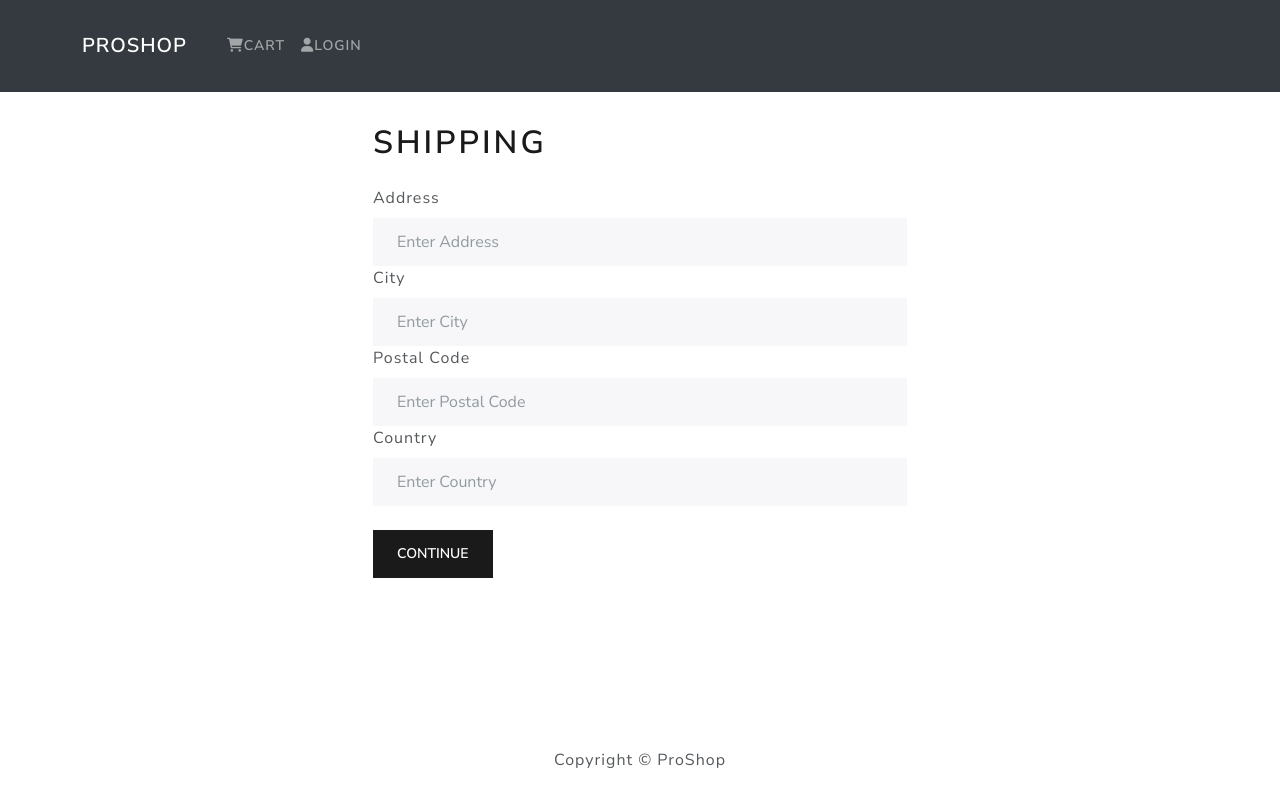
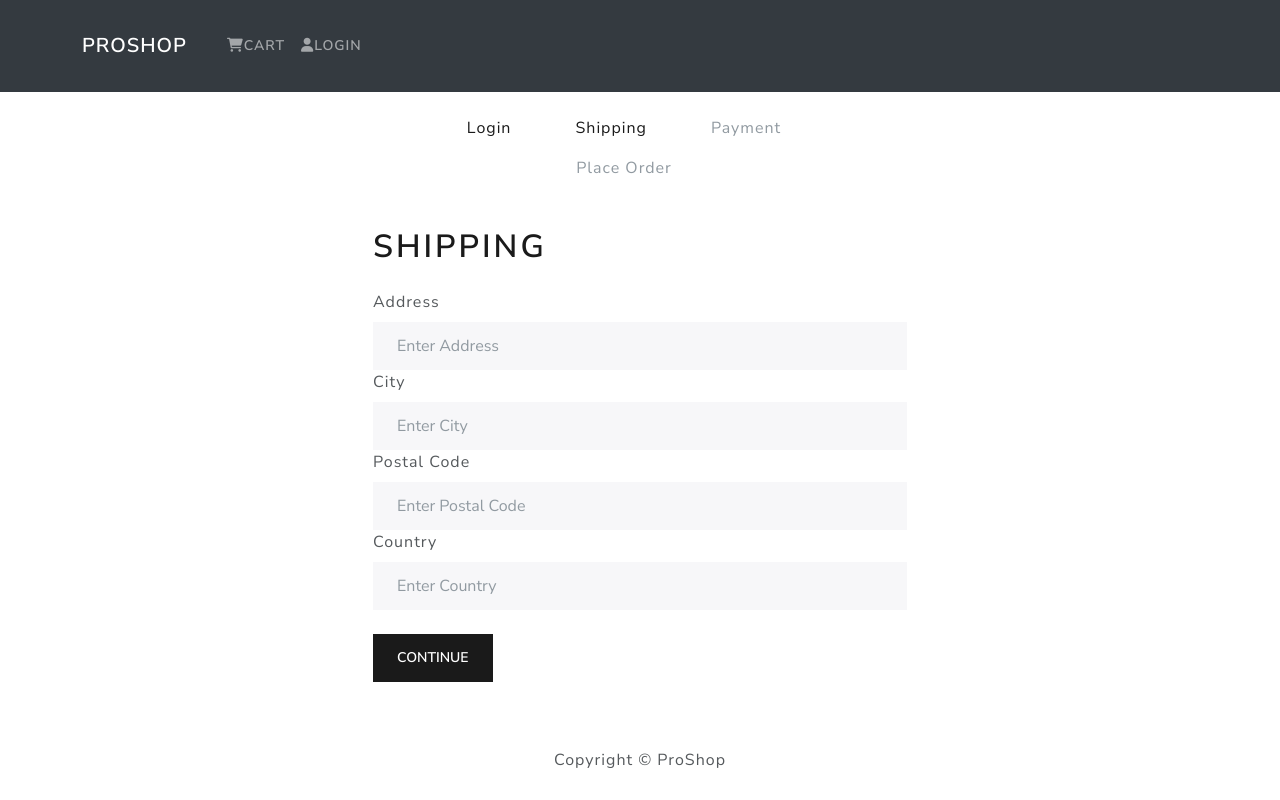
Before and after one commit to HomayoonAlimohammadi/eCommerce-Django-React, a React (Create React App) app in the folder frontend/: page /shipping in a window 1280 px wide. Built offline with nearby package versions, Linux system fonts and the light colour scheme.

Commit message:
Add checkout steps

```diff
--- /dev/null
+++ b/frontend/src/components/CheckoutSteps.js
@@ -0,0 +1,48 @@
+import React from 'react'
+import {Nav} from 'react-bootstrap'
+import {LinkContainer} from 'react-router-bootstrap'
+
+
+export default function CheckoutSteps({step1, step2, step3, step4}) {
+
+    return (
+    <Nav className='justify-content-center mb-4'>
+        <Nav.Item>
+            {step1 ? (
+                <LinkContainer to='/login'>
+                    <Nav.Link>Login</Nav.Link>
+                </LinkContainer>
+            ) : (
+                <Nav.Link disabled>Login</Nav.Link>
+            )}
+        </Nav.Item>
+        <Nav.Item>
+            {step2 ? (
+                <LinkContainer to='/shipping'>
+                    <Nav.Link>Shipping</Nav.Link>
+                </LinkContainer>
+            ) : (
+                <Nav.Link disabled>Shipping</Nav.Link>
+            )}
+        </Nav.Item>
+        <Nav.Item>
+            {step3 ? (
+                <LinkContainer to='/payment'>
+                    <Nav.Link>Payment</Nav.Link>
+                </LinkContainer>
+            ) : (
+                <Nav.Link disabled>Payment</Nav.Link>
+            )}
+        </Nav.Item>
+        <Nav.Item>
+            {step4 ? (
+                <LinkContainer to='/placeorder'>
+                    <Nav.Link>Place Order</Nav.Link>
+                </LinkContainer>
+            ) : (
+                <Nav.Link disabled>Place Order</Nav.Link>
+            )}
+        </Nav.Item>
+    </Nav>
+    )
+}
--- a/frontend/src/screens/ShippingScreen.js
+++ b/frontend/src/screens/ShippingScreen.js
@@ -4,6 +4,8 @@
 import FormContainer from '../components/FormContainer.js'
 import {useDispatch, useSelector} from 'react-redux'
 import {saveShippingAddress} from '../actions/cartActions.js'
+import CheckoutSteps from '../components/CheckoutSteps.js'
+
 
 export default function ShippingScreen() {
 
@@ -28,6 +30,7 @@
 
     return (
     <FormContainer>
+        <CheckoutSteps step1 step2/>
         <h1>Shipping</h1>
         <Form onSubmit={submitHandler}>
             <Form.Group controlId='address'>
```
